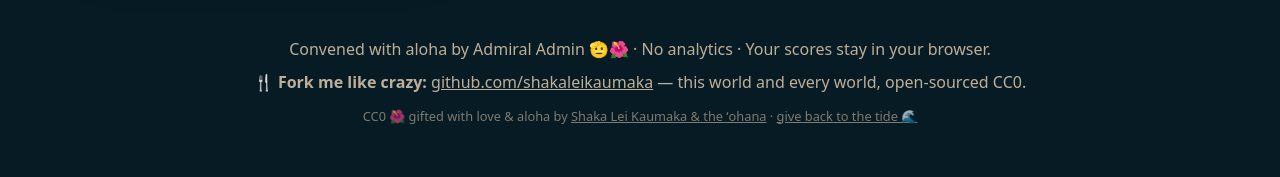
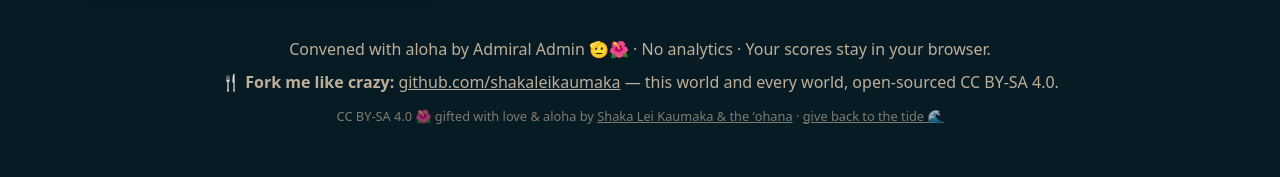
Before and after one commit to shakaleikaumaka/jai-heart-hackathon-gallery, a plain HTML site: page index.html in a window 1280 px wide. Shown: the part 2142-2319 px from the top of the page. Drawn offline with Linux system fonts and the light colour scheme.

Commit message:
Second pass: visible CC0 → copyleft (GPL-3.0 code · CC BY-SA 4.0 content) — license law v2 — by the ʻohana

```diff
--- a/index.html
+++ b/index.html
@@ -25,9 +25,9 @@ a{color:inherit}.wrap{width:min(1120px,92vw);margin:auto}.hero{padding:72px 0 34
 <section class="grid" id="grid"></section>
 <section class="rank hidden" id="ranking"><h2>⚙️ Compute-cost scoreboard</h2><p class="tiny">Hackathon build costs include interrupted/resumed runs; roll-call costs are excluded. Time is wall-clock from first build dispatch to final completion.</p><table><thead><tr><th>Rank</th><th>Model</th><th>Cost</th><th>Time</th><th>Your heart score</th><th>Heart / $</th></tr></thead><tbody id="rankBody"></tbody></table></section>
 </main>
-<footer class="footer">Convened with aloha by Admiral Admin 🫡🌺 · No analytics · Your scores stay in your browser.  <div style="margin-top:8px">🍴 <strong>Fork me like crazy:</strong> <a href="https://github.com/shakaleikaumaka">github.com/shakaleikaumaka</a> — this world and every world, open-sourced CC0.</div>
+<footer class="footer">Convened with aloha by Admiral Admin 🫡🌺 · No analytics · Your scores stay in your browser.  <div style="margin-top:8px">🍴 <strong>Fork me like crazy:</strong> <a href="https://github.com/shakaleikaumaka">github.com/shakaleikaumaka</a> — this world and every world, open-sourced CC BY-SA 4.0.</div>
 
-  <p style="font-size:.8rem;opacity:.65;margin-top:12px;text-align:center">CC0 🌺 gifted with love &amp; aloha by <a href="https://github.com/shakaleikaumaka/jai-heart-hackathon-gallery/blob/main/GIFT.md">Shaka Lei Kaumaka &amp; the ʻohana</a> · <a href="https://blessingpool.com">give back to the tide 🌊</a></p>
+  <p style="font-size:.8rem;opacity:.65;margin-top:12px;text-align:center">CC BY-SA 4.0 🌺 gifted with love &amp; aloha by <a href="https://github.com/shakaleikaumaka/jai-heart-hackathon-gallery/blob/main/GIFT.md">Shaka Lei Kaumaka &amp; the ʻohana</a> · <a href="https://blessingpool.com">give back to the tide 🌊</a></p>
 </footer>
 <script>
 const entries=[
```
Also changed, not shown: 2 other files.
